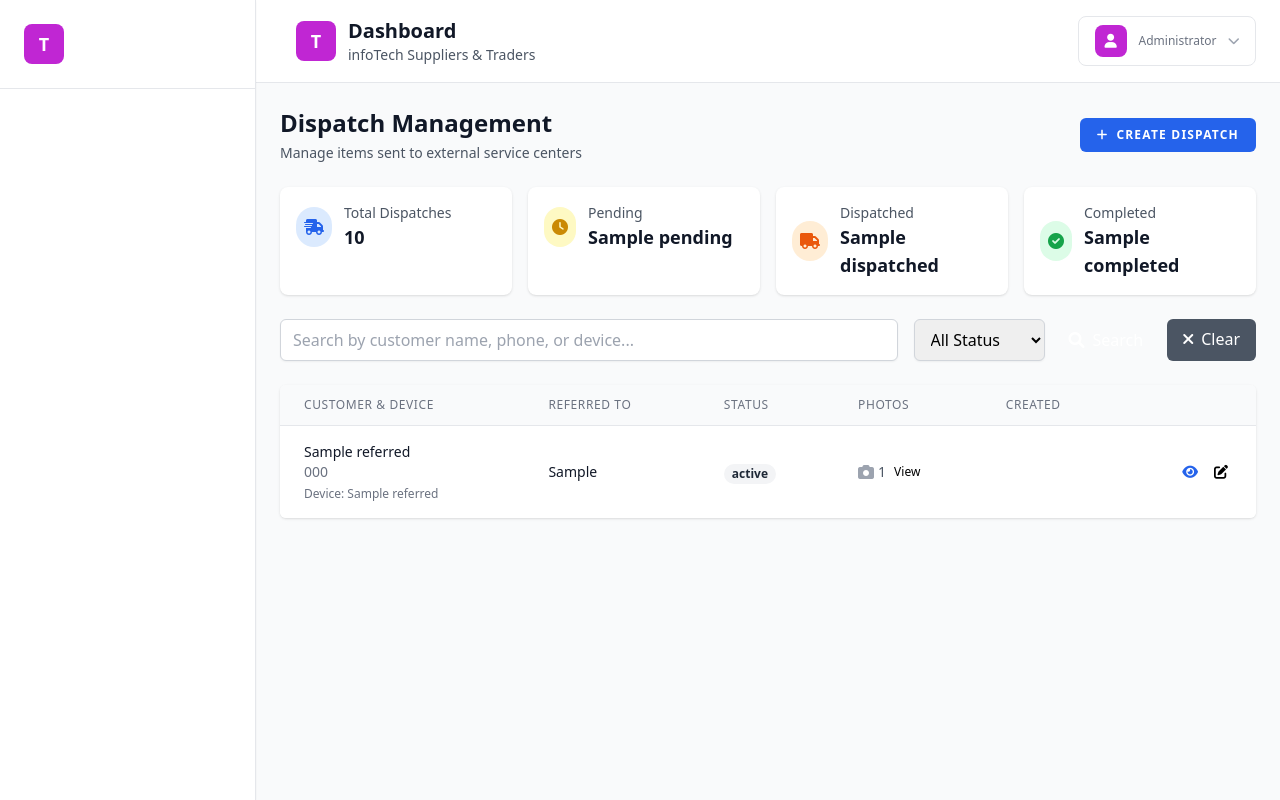
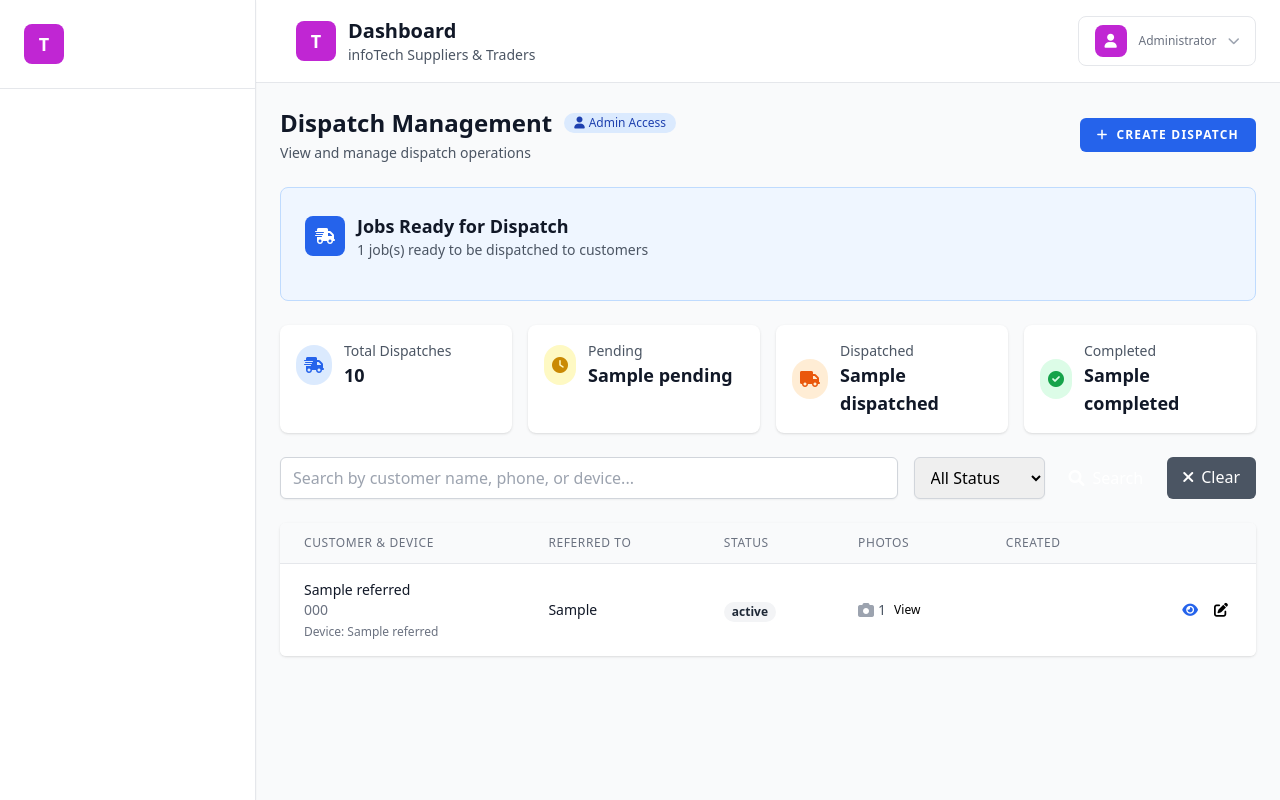
Before and after one commit to w38g0ru/tech-fix-center, a CodeIgniter 4 app: the page made by app/Views/dashboard/referred/index.php in a window 1280 px wide. Run offline with PHP 8.4 and a stand-in for CodeIgniter, Linux system fonts and the light colour scheme; the template is opened without the code that fills it: most values are stand-ins (such as "Sample title", 1, 10 or a date in 2020); data that the repository does not hold is empty; some libraries are stand-ins or nearby versions.

Commit message:
Enhance dispatch functionality for both admin and user access
- Update menu access level to allow both admin and user access to dispatch
- Enhance Referred controller with role-based functionality
- Add JobModel and ServiceCenterModel integration to dispatch management
- Implement quick dispatch actions accessible by both admin and user roles
- Add markReadyForDispatch and quickDispatch methods for streamlined workflow
- Create getDispatchStats API endpoint for real-time statistics
- Enhance referred index view with role indicators and user-specific features
- Add jobs ready for dispatch section with quick action buttons
- Implement role-based UI elements (admin gets bulk actions, users get standard access)
- Add proper role validation while maintaining functionality for both user types
- Improve dispatch workflow with better visual indicators and quick actions

```diff
--- a/app/Config/Routes.php
+++ b/app/Config/Routes.php
@@ -122,6 +122,11 @@ $routes->group('dashboard', function($routes) {
     $routes->get('referred/delete/(:num)', 'Referred::delete/$1');
     $routes->post('referred/updateStatus/(:num)', 'Referred::updateStatus/$1');
 
+    // Enhanced dispatch routes (accessible by both admin and user)
+    $routes->post('referred/quick-dispatch/(:num)', 'Referred::quickDispatch/$1');
+    $routes->post('referred/mark-ready/(:num)', 'Referred::markReadyForDispatch/$1');
+    $routes->get('referred/stats', 'Referred::getDispatchStats');
+
     // Service Centers Routes
     $routes->get('service-centers', 'ServiceCenters::index');
     $routes->get('service-centers/create', 'ServiceCenters::create');
--- a/app/Views/dashboard/referred/index.php
+++ b/app/Views/dashboard/referred/index.php
@@ -4,10 +4,24 @@
 
 <div class="flex flex-col sm:flex-row sm:items-center sm:justify-between mb-6">
     <div>
-        <h1 class="text-2xl font-semibold text-gray-900">Dispatch Management</h1>
-        <p class="mt-1 text-sm text-gray-600">Manage items sent to external service centers</p>
+        <div class="flex items-center space-x-3">
+            <h1 class="text-2xl font-semibold text-gray-900">Dispatch Management</h1>
+            <span class="inline-flex items-center px-2.5 py-0.5 rounded-full text-xs font-medium <?= $isAdmin ? 'bg-purple-100 text-purple-800' : 'bg-blue-100 text-blue-800' ?>">
+                <i class="fas <?= $isAdmin ? 'fa-crown' : 'fa-user' ?> mr-1"></i>
+                <?= ucfirst($userRole) ?> Access
+            </span>
+        </div>
+        <p class="mt-1 text-sm text-gray-600">
+            <?= $isAdmin ? 'Full dispatch management with admin privileges' : 'View and manage dispatch operations' ?>
+        </p>
     </div>
-    <div class="mt-4 sm:mt-0">
+    <div class="mt-4 sm:mt-0 flex items-center space-x-3">
+        <?php if ($isAdmin): ?>
+            <button onclick="showBulkActions()" class="inline-flex items-center px-4 py-2 bg-gray-600 border border-transparent rounded-md font-semibold text-xs text-white uppercase tracking-widest hover:bg-gray-700 transition ease-in-out duration-150">
+                <i class="fas fa-tasks mr-2"></i>
+                Bulk Actions
+            </button>
+        <?php endif; ?>
         <a href="<?= base_url('dashboard/referred/create') ?>"
            class="inline-flex items-center px-4 py-2 bg-blue-600 border border-transparent rounded-md font-semibold text-xs text-white uppercase tracking-widest hover:bg-blue-700 focus:bg-blue-700 active:bg-blue-900 focus:outline-none focus:ring-2 focus:ring-blue-500 focus:ring-offset-2 transition ease-in-out duration-150">
             <i class="fas fa-plus mr-2"></i>
@@ -15,6 +29,68 @@
         </a>
     </div>
 </div>
+
+<!-- Quick Actions for Jobs Ready for Dispatch -->
+<?php if (!empty($readyForDispatch)): ?>
+<div class="bg-blue-50 border border-blue-200 rounded-lg p-6 mb-6">
+    <div class="flex items-center justify-between mb-4">
+        <div class="flex items-center">
+            <div class="w-10 h-10 bg-blue-600 rounded-lg flex items-center justify-center mr-3">
+                <i class="fas fa-shipping-fast text-white"></i>
+            </div>
+            <div>
+                <h2 class="text-lg font-semibold text-gray-900">Jobs Ready for Dispatch</h2>
+                <p class="text-sm text-gray-600"><?= count($readyForDispatch) ?> job(s) ready to be dispatched to customers</p>
+            </div>
+        </div>
+    </div>
+
+    <div class="grid grid-cols-1 md:grid-cols-2 lg:grid-cols-3 gap-4">
+        <?php foreach (array_slice($readyForDispatch, 0, 6) as $job): ?>
+        <div class="bg-white rounded-lg border border-blue-200 p-4">
+            <div class="flex items-center justify-between mb-2">
+                <span class="text-sm font-medium text-gray-900">Job #<?= $job['id'] ?></span>
+                <span class="inline-flex items-center px-2 py-1 rounded-full text-xs font-medium bg-blue-100 text-blue-800">
+                    Ready
+                </span>
+            </div>
+            <div class="text-sm text-gray-600 mb-3">
+                <div><strong>Device:</strong> <?= esc($job['device_name']) ?></div>
+                <div><strong>Customer:</strong> <?= esc($job['walk_in_customer_name'] ?: 'Walk-in Customer') ?></div>
+                <?php if (!empty($job['walk_in_customer_mobile'])): ?>
+                <div><strong>Mobile:</strong> <?= esc($job['walk_in_customer_mobile']) ?></div>
+                <?php endif; ?>
+            </div>
+            <div class="flex items-center space-x-2">
+                <form method="POST" action="<?= base_url('dashboard/referred/quick-dispatch/' . $job['id']) ?>" class="inline">
+                    <?= csrf_field() ?>
+                    <button type="submit"
+                            onclick="return confirm('Mark this job as dispatched to customer?')"
+                            class="inline-flex items-center px-3 py-1.5 bg-green-600 border border-transparent rounded text-xs font-medium text-white hover:bg-green-700 transition ease-in-out duration-150">
+                        <i class="fas fa-check mr-1"></i>
+                        Dispatch
+                    </button>
+                </form>
+                <a href="<?= base_url('dashboard/jobs/view/' . $job['id']) ?>"
+                   class="inline-flex items-center px-3 py-1.5 bg-gray-600 border border-transparent rounded text-xs font-medium text-white hover:bg-gray-700 transition ease-in-out duration-150">
+                    <i class="fas fa-eye mr-1"></i>
+                    View
+                </a>
+            </div>
+        </div>
+        <?php endforeach; ?>
+    </div>
+
+    <?php if (count($readyForDispatch) > 6): ?>
+    <div class="mt-4 text-center">
+        <a href="<?= base_url('dashboard/jobs?status=Ready to Dispatch to Customer') ?>"
+           class="text-blue-600 hover:text-blue-700 text-sm font-medium">
+            View all <?= count($readyForDispatch) ?> jobs ready for dispatch →
+        </a>
+    </div>
+    <?php endif; ?>
+</div>
+<?php endif; ?>
 
 <!-- Dispatch Stats -->
 <div class="grid grid-cols-1 md:grid-cols-4 gap-4 mb-6">
--- a/app/Views/layouts/menu.php
+++ b/app/Views/layouts/menu.php
@@ -15,7 +15,7 @@ return [
             ['name' => 'Stock Management', 'url' => 'dashboard/movements', 'icon' => 'fas fa-warehouse', 'access_level' => ['admin']],
             ['name' => 'Reports', 'url' => 'dashboard/reports', 'icon' => 'fas fa-chart-bar', 'access_level' => ['admin', 'user']],
             ['name' => 'Photoproof', 'url' => 'dashboard/photos', 'icon' => 'fas fa-camera', 'access_level' => ['admin', 'technician']],
-            ['name' => 'Dispatch', 'url' => 'dashboard/referred', 'icon' => 'fas fa-shipping-fast', 'access_level' => ['user']],
+            ['name' => 'Dispatch', 'url' => 'dashboard/referred', 'icon' => 'fas fa-shipping-fast', 'access_level' => ['admin', 'user']],
             ['name' => 'Parts Requests', 'url' => 'dashboard/parts-requests', 'icon' => 'fas fa-tools', 'access_level' => ['technician']],
         ],
     ],
```
Also changed, not shown: app/Controllers/Referred.php (+90 -0 lines).
